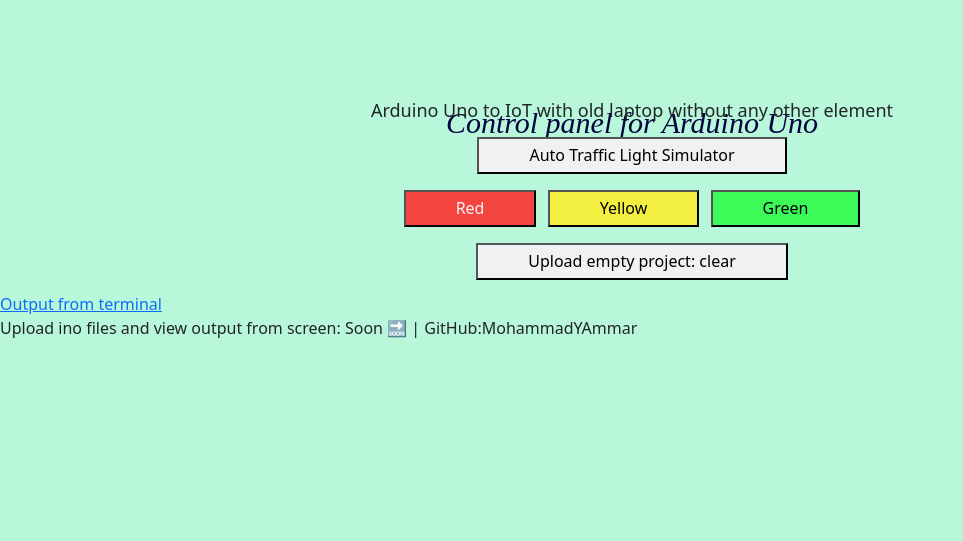
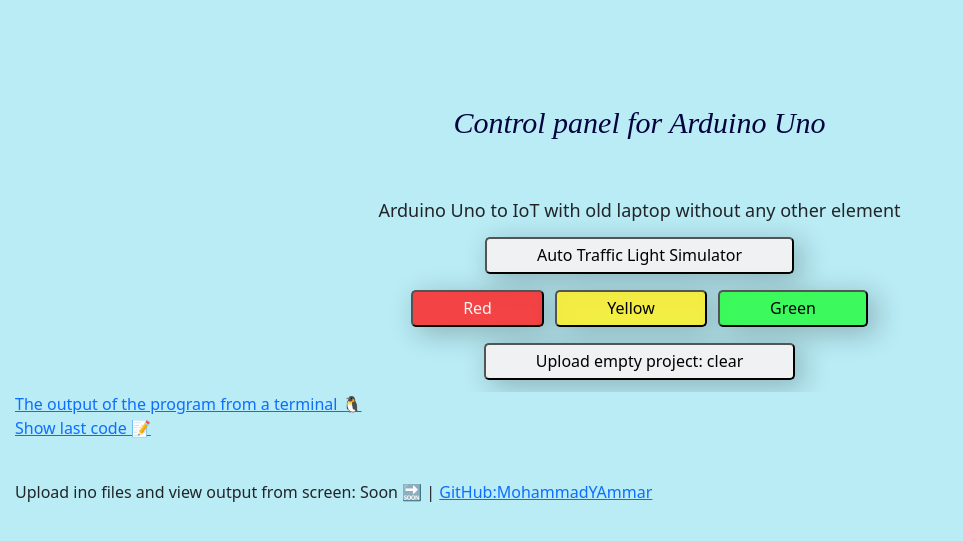
Before and after one commit to MohammadYAmmar/Arduino-Uno-to-IoT-with-old-laptop, a PHP site: page / in a window 1280 px wide. Shown: the top 541 px of the page, without its empty margins (0-963 px from the left). Run offline with PHP 8.4, Linux system fonts and the light colour scheme.

Commit message:
Add show last code 🔎
Now can check last code run in terminal

```diff
--- a/sketchbook/index.php
+++ b/sketchbook/index.php
@@ -1,7 +1,7 @@
 <!-- Arduino IoT without element  -->
 
 <?php
-//Auto-submit
+//Event if press button
 if (isset($_POST['Auto-submit'])) {
     command_shell('auto');
 }
@@ -35,6 +35,7 @@
     <link href="https://cdn.jsdelivr.net/npm/bootstrap@5.1.3/dist/css/bootstrap.min.css" rel="stylesheet" integrity="sha384-1BmE4kWBq78iYhFldvKuhfTAU6auU8tT94WrHftjDbrCEXSU1oBoqyl2QvZ6jIW3" crossorigin="anonymous">
 
     <link rel="stylesheet" href="styles.css">
+    <link rel="icon" href="logo.png">
 
 
     <title>MohammadYAmmar IoT Control</title>
@@ -77,19 +78,23 @@
     </div>
 
     <form method="get" action="display_output.php">
-        <a href="/display_output.php">Output from terminal</a>
-        <! –– todo change ––>
+        <a href="/display_output.php">The output of the program from a terminal 🐧</a>
     </form>
+
+    <form method="get" action="show_last_code.php">
+        <a href="/show_last_code.php">Show last code 📝</a>
+    </form>
+    <p><br></p>
+
 
 
     <nav>
-    Upload ino files and view output from screen: Soon 🔜 |
-        GitHub:MohammadYAmmar
+        Upload ino files and view output from screen: Soon 🔜 |
+        <a href="https://github.com/MohammadYAmmar">GitHub:MohammadYAmmar</a>
     </nav>
 
-    </form>
 
-    </div>
+
 
 </body>
 
--- a/sketchbook/styles.css
+++ b/sketchbook/styles.css
@@ -1,30 +1,20 @@
 body {
-  background-color: rgb(184, 247, 217);
+  background-color: rgb(185, 236, 245);
+  margin-left: 15px;
 }
 
- main {
-      font-family: "Comic Sans", "Times New Roman", serif;
-      font-style: oblique;
-      font-size: 30px;
-      color: rgb(4, 3, 63);
-      width: 100%;
-      text-align: center;
-      max-width: 1920px;
-      min-width: 480px;
-      height: 100px;
-      margin-left: -8px;
-      padding: 100px 0 0;
-  /* font-family: "Comic Sans", "Times New Roman", serif;
+main {
+  font-family: "Comic Sans", "Times New Roman", serif;
   font-style: oblique;
+  font-size: 30px;
   color: rgb(4, 3, 63);
-  font-size: 33px;
   width: 100%;
+  text-align: center;
   max-width: 1920px;
   min-width: 480px;
   height: 200px;
   margin-left: -8px;
-  text-align: center;
-  padding: 100px 0 0; */
+  padding: 100px 0 0;
 }
 h1 {
   font-size: 18px;
@@ -40,10 +30,17 @@
   display: inline-block;
   font-size: 16px;
   margin: 4px 2px;
-  cursor: pointer;
   position: inherit;
   background-color: rgba(241, 241, 243, 0.986);
+  /*
+  */
+  border-radius: 5px;
+  box-shadow: 7px 6px 28px 1px rgba(0, 0, 0, 0.24);
+  cursor: pointer;
+  outline: none;
+  transition: 0.2s all;
 }
+
 .button_red {
   background-color: rgba(252, 44, 44, 0.877);
   color: whitesmoke;
@@ -54,13 +51,20 @@
 .button_Green {
   background-color: rgba(44, 252, 72, 0.877);
 }
-
+/* Adding styles on 'active' state */
+.button:active,
+.button_red:active,
+.button_Yellow:active,
+.button_Green:active {
+  box-shadow: box-shadow 7px 6px 28px 1px rgba(0, 0, 0, 0.24);
+  transform: translateY(4px);
+  /* Moving button 4px to y-axis */
+}
 
 .container {
   width: 100%;
   max-width: 1920px;
   min-width: 480px;
-/*  height: 100%;*/
   margin-left: -8px;
   overflow: hidden;
   text-align: center;
```
Also changed, not shown: sketchbook/show_last_code.php (added, +18 -0 lines).
